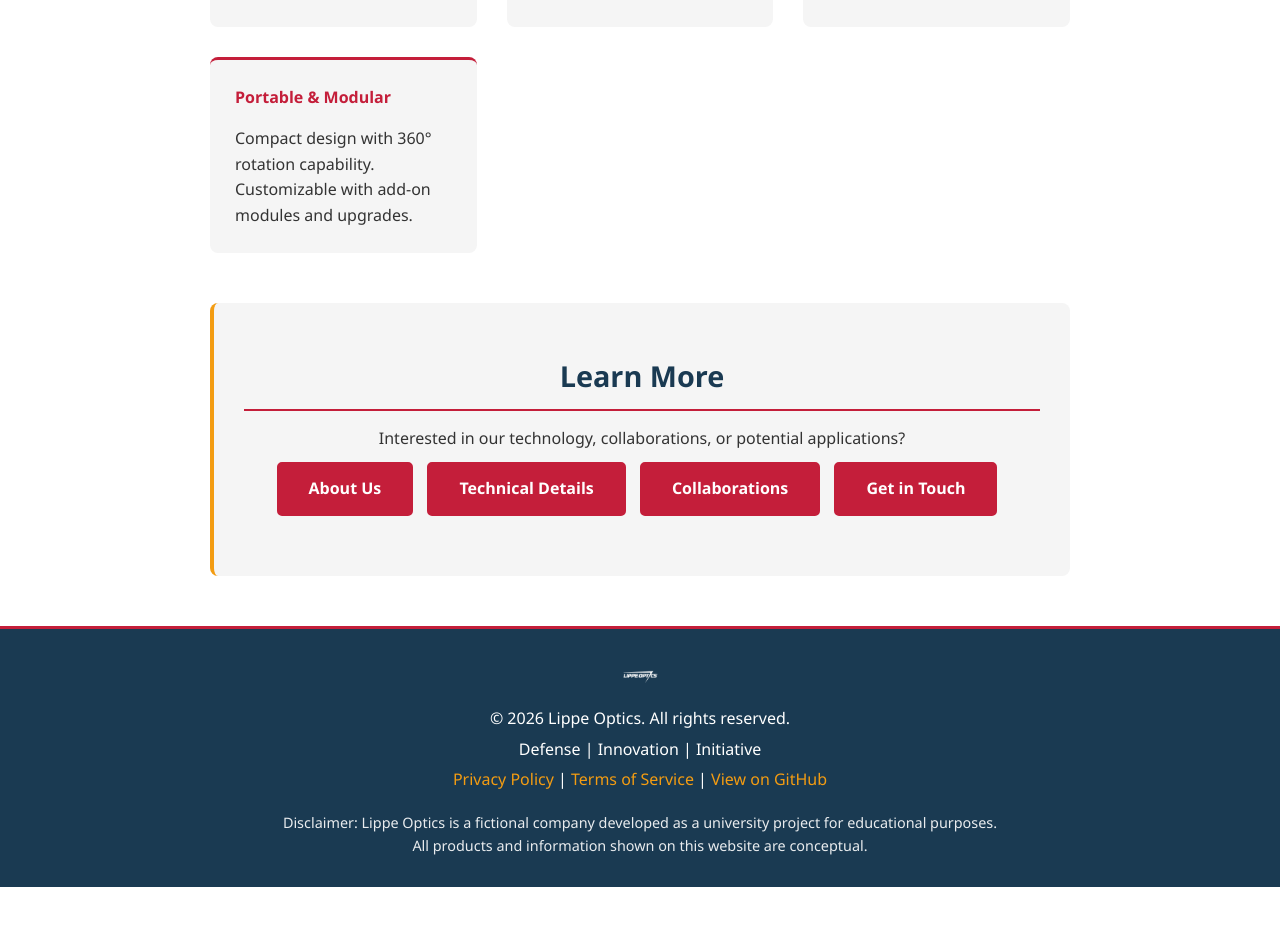
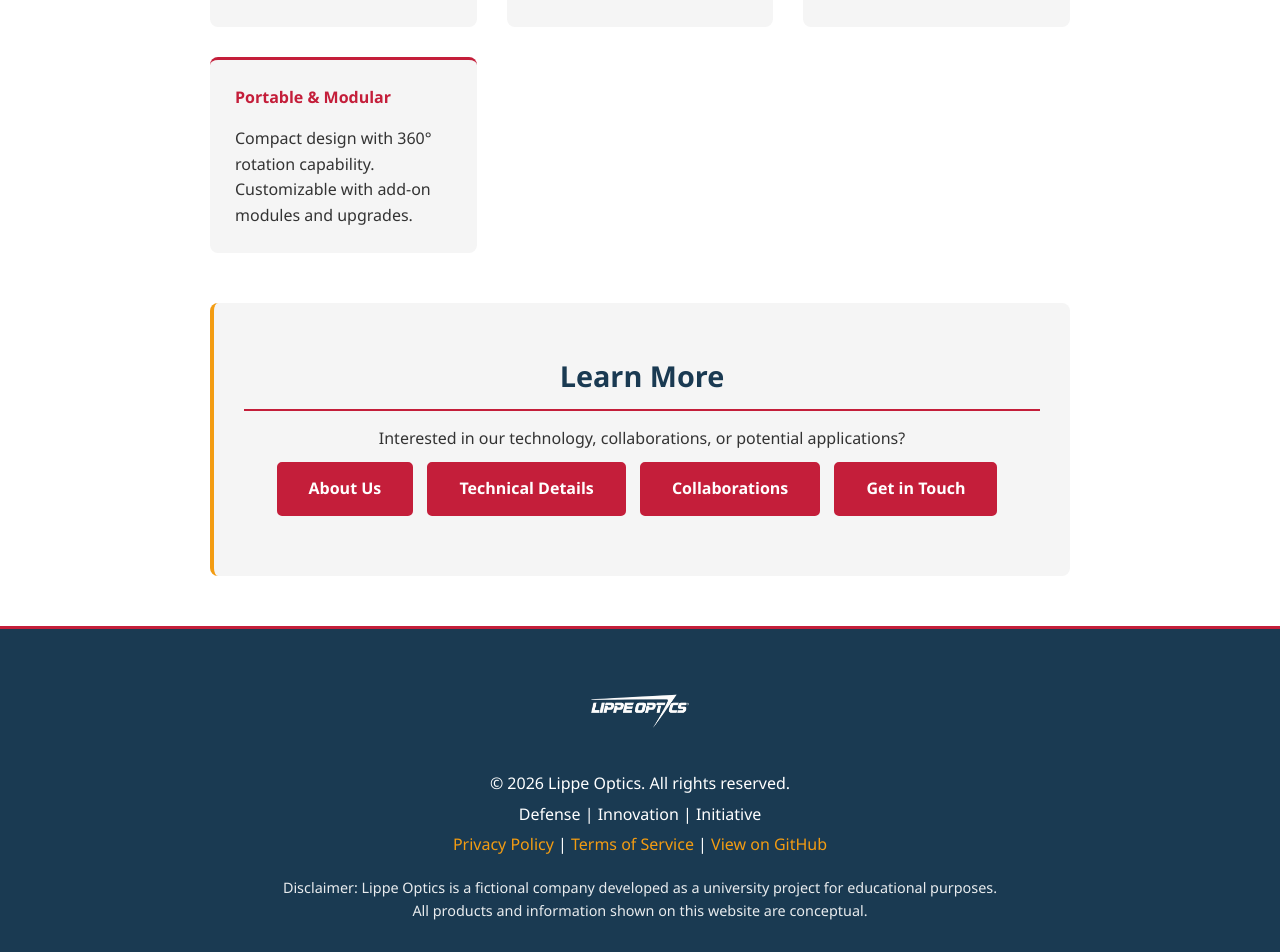
Before and after one commit to Enea322/LO-website-demo, a Jekyll site: the page built from index.md, in a window 1280 px wide. Shown: the part 2043-2995 px from the top of the page. Built offline with Jekyll 4.4.1, drawn with Linux system fonts in a browser that asks for light colours; before the commit the page ends 2930 px from its top, so only the background shows below that.

Commit message:
Make footer image larger

```diff
--- a/_layouts/default.html
+++ b/_layouts/default.html
@@ -54,7 +54,7 @@
         <div class="footer-logo">
         <img src="{{ '/imgs/logo_loW.png' | relative_url }}"
          alt="Lippe Optics logo"
-         style="width: 35px; height: 35px; object-fit: contain;">
+         style="width: 100px; height: 100px; object-fit: contain;">
         </div>
 
         <div class="footer-info">
```
Also changed, not shown: 1 other file.
